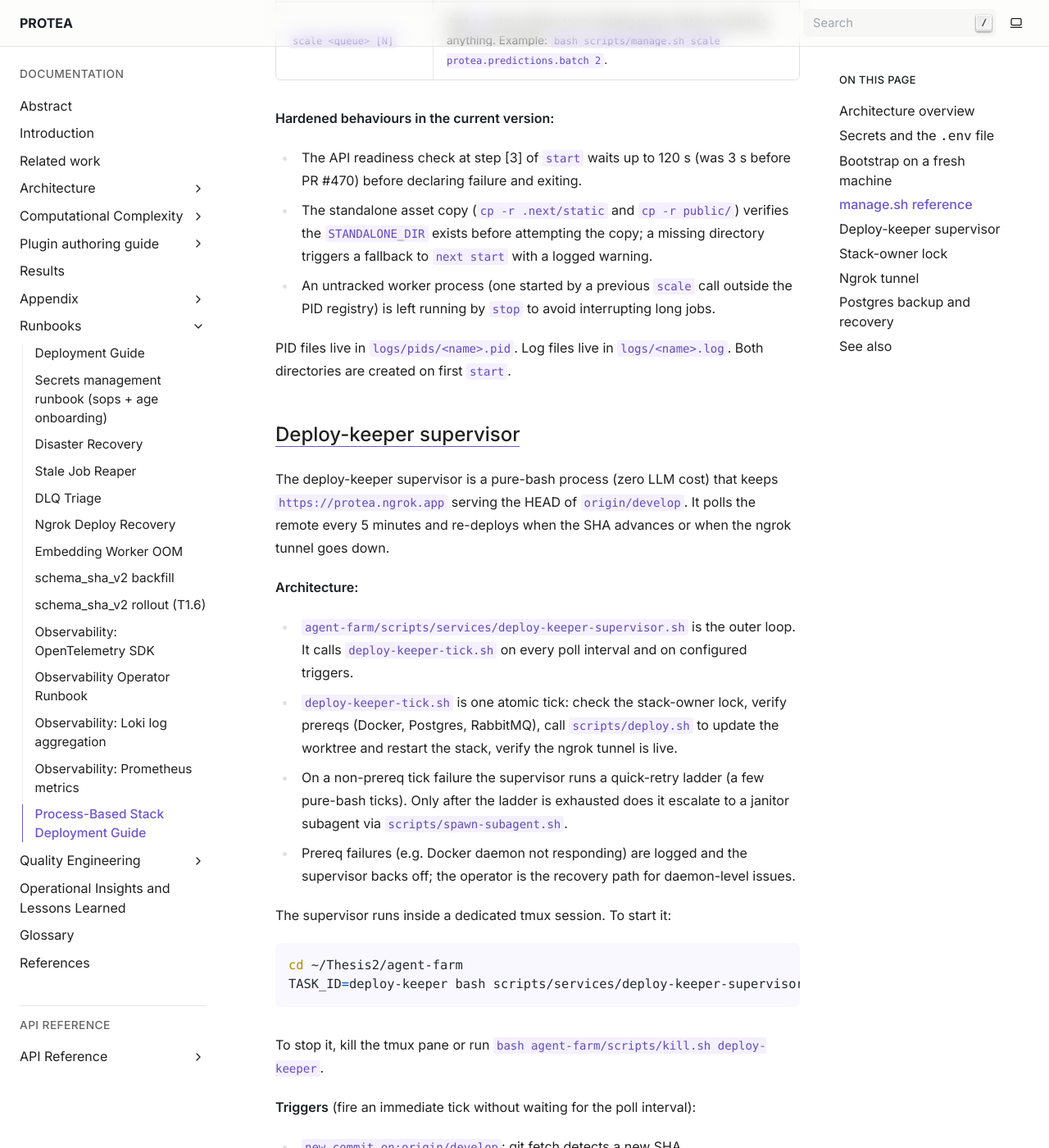
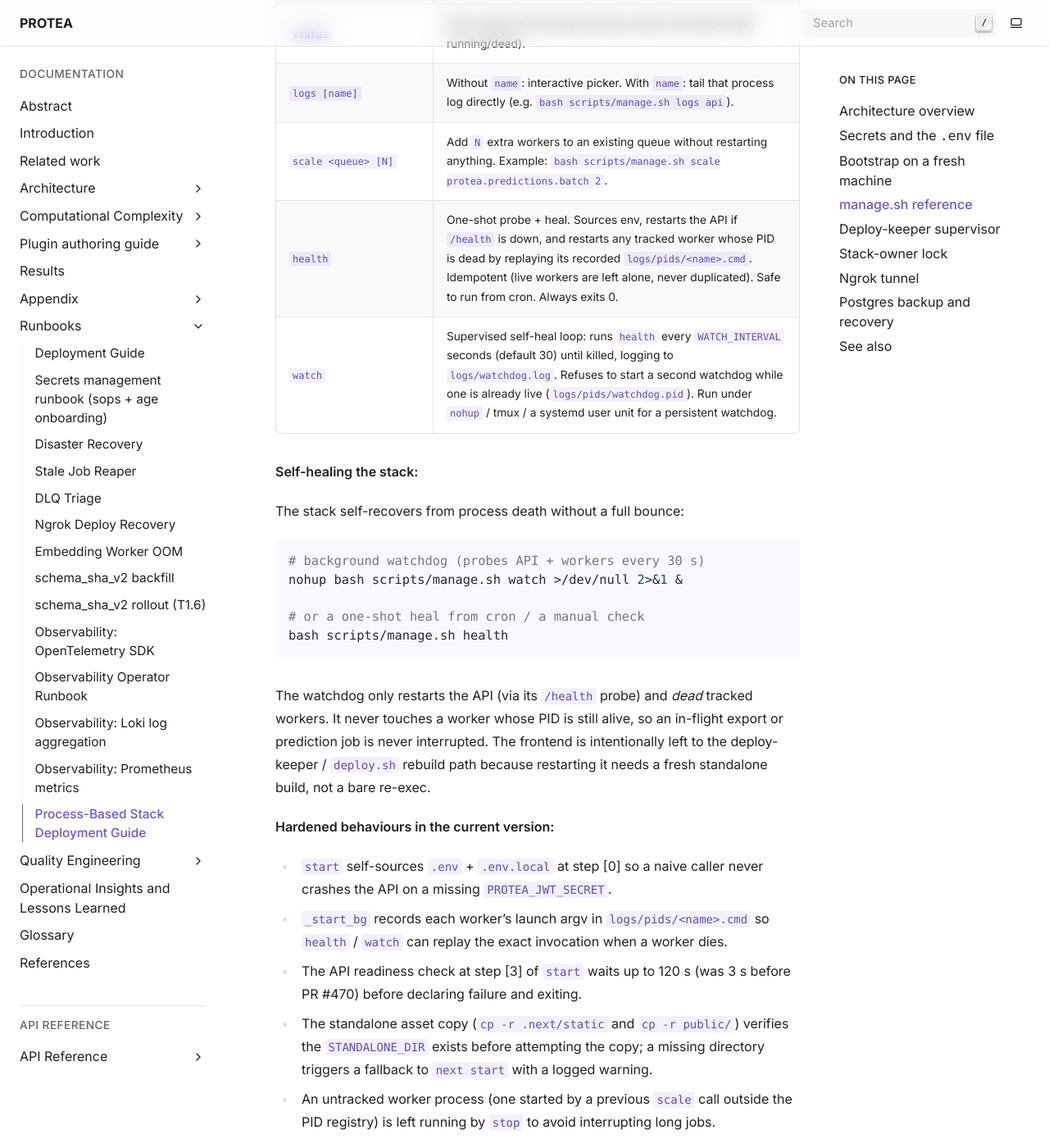
Before and after one commit to frapercan/PROTEA, a Sphinx documentation site: the page built from docs/source/runbooks/deployment-process-stack.rst, in a window 1280 px wide and 1400 px high, scrolled down 5351 px. Shown: the whole window at 82% size. Built offline with Sphinx 7.4.7, drawn with Linux system fonts in a browser that asks for light colours; some of the changed text lies outside the part shown.

Commit message:
ops(stack): self-source .env in manage.sh + self-healing watchdog
manage.sh start now sources $ROOT/.env then $ROOT/.env.local at a new
step [0] so a naive 'manage.sh start' (no caller-side env sourcing) no
longer crashes the API on a missing PROTEA_JWT_SECRET and stays down
(incident project_stack_env_not_sourced_outage).

Adds lightweight self-healing:
- _start_bg records each worker's launch argv in logs/pids/<name>.cmd.
- 'manage.sh health': one-shot probe + heal. Restarts the API when
  /health is down and any tracked worker whose PID is dead by replaying
  its .cmd. Idempotent (live workers untouched, never duplicated), so an
  in-flight export/predict job is never interrupted. Safe from cron.
- 'manage.sh watch': supervised loop running health every WATCH_INTERVAL
  seconds (default 30); refuses to double-supervise via watchdog.pid.

Tests shell out to bash and cover env precedence (.env.local wins),
no-op when absent, dead-worker restart, and live-worker no-touch.
Runbook updated for the new commands and self-source behaviour.

```diff
--- a/docs/source/runbooks/deployment-process-stack.rst
+++ b/docs/source/runbooks/deployment-process-stack.rst
@@ -62,13 +62,18 @@ The canonical secret store lives at ``~/.secrets/protea.env``
 ``~/Thesis2/worktrees/protea-deploy/.env`` are symlinks to that file.
 Editing ``~/.secrets/protea.env`` propagates atomically to both trees.
 
-``manage.sh`` does NOT source ``.env`` automatically. Starting the stack
-without sourcing it causes ``AUTHN_REQUIRED`` to default to ``true``,
-which makes ``JWT_SECRET`` a required variable. If ``JWT_SECRET`` is
-missing the API aborts at boot. The correct start sequence is:
+``manage.sh start`` now sources its own env (step ``[0] Environment``):
+it loads ``$ROOT/.env`` then ``$ROOT/.env.local`` with ``set -a`` so a
+naive ``bash scripts/manage.sh start`` no longer aborts the API on a
+missing ``PROTEA_JWT_SECRET`` (``AUTHN_REQUIRED`` defaults to ``true``,
+which makes the JWT secret a required variable). Sourcing the bundle
+manually beforehand is still safe and remains a no-op when both files are
+absent (CI, fresh clones):
 
 .. code-block:: bash
 
+   bash scripts/manage.sh start              # self-sources .env + .env.local
+   # equivalent explicit form (still valid):
    set -a && source ~/.secrets/protea.env && set +a
    bash scripts/manage.sh start
 
@@ -182,6 +187,8 @@ manage.sh reference
    bash scripts/manage.sh status
    bash scripts/manage.sh logs [name]
    bash scripts/manage.sh scale <queue> [N]
+   bash scripts/manage.sh health
+   bash scripts/manage.sh watch
 
 .. list-table::
    :header-rows: 1
@@ -208,8 +215,45 @@ manage.sh reference
    * - ``scale <queue> [N]``
      - Add ``N`` extra workers to an existing queue without restarting
        anything. Example: ``bash scripts/manage.sh scale protea.predictions.batch 2``.
+   * - ``health``
+     - One-shot probe + heal. Sources env, restarts the API if
+       ``/health`` is down, and restarts any tracked worker whose PID is
+       dead by replaying its recorded ``logs/pids/<name>.cmd``. Idempotent
+       (live workers are left alone, never duplicated). Safe to run from
+       cron. Always exits 0.
+   * - ``watch``
+     - Supervised self-heal loop: runs ``health`` every
+       ``WATCH_INTERVAL`` seconds (default 30) until killed, logging to
+       ``logs/watchdog.log``. Refuses to start a second watchdog while one
+       is already live (``logs/pids/watchdog.pid``). Run under ``nohup`` /
+       tmux / a systemd user unit for a persistent watchdog.
+
+**Self-healing the stack:**
+
+The stack self-recovers from process death without a full bounce:
+
+.. code-block:: bash
+
+   # background watchdog (probes API + workers every 30 s)
+   nohup bash scripts/manage.sh watch >/dev/null 2>&1 &
+
+   # or a one-shot heal from cron / a manual check
+   bash scripts/manage.sh health
+
+The watchdog only restarts the API (via its ``/health`` probe) and
+*dead* tracked workers. It never touches a worker whose PID is still
+alive, so an in-flight export or prediction job is never interrupted.
+The frontend is intentionally left to the deploy-keeper / ``deploy.sh``
+rebuild path because restarting it needs a fresh standalone build, not a
+bare re-exec.
 
 **Hardened behaviours in the current version:**
+
+- ``start`` self-sources ``.env`` + ``.env.local`` at step [0] so a
+  naive caller never crashes the API on a missing ``PROTEA_JWT_SECRET``.
+- ``_start_bg`` records each worker's launch argv in
+  ``logs/pids/<name>.cmd`` so ``health`` / ``watch`` can replay the exact
+  invocation when a worker dies.
 
 - The API readiness check at step [3] of ``start`` waits up to 120 s
   (was 3 s before PR #470) before declaring failure and exiting.
```
Also changed, not shown: 2 other files.
